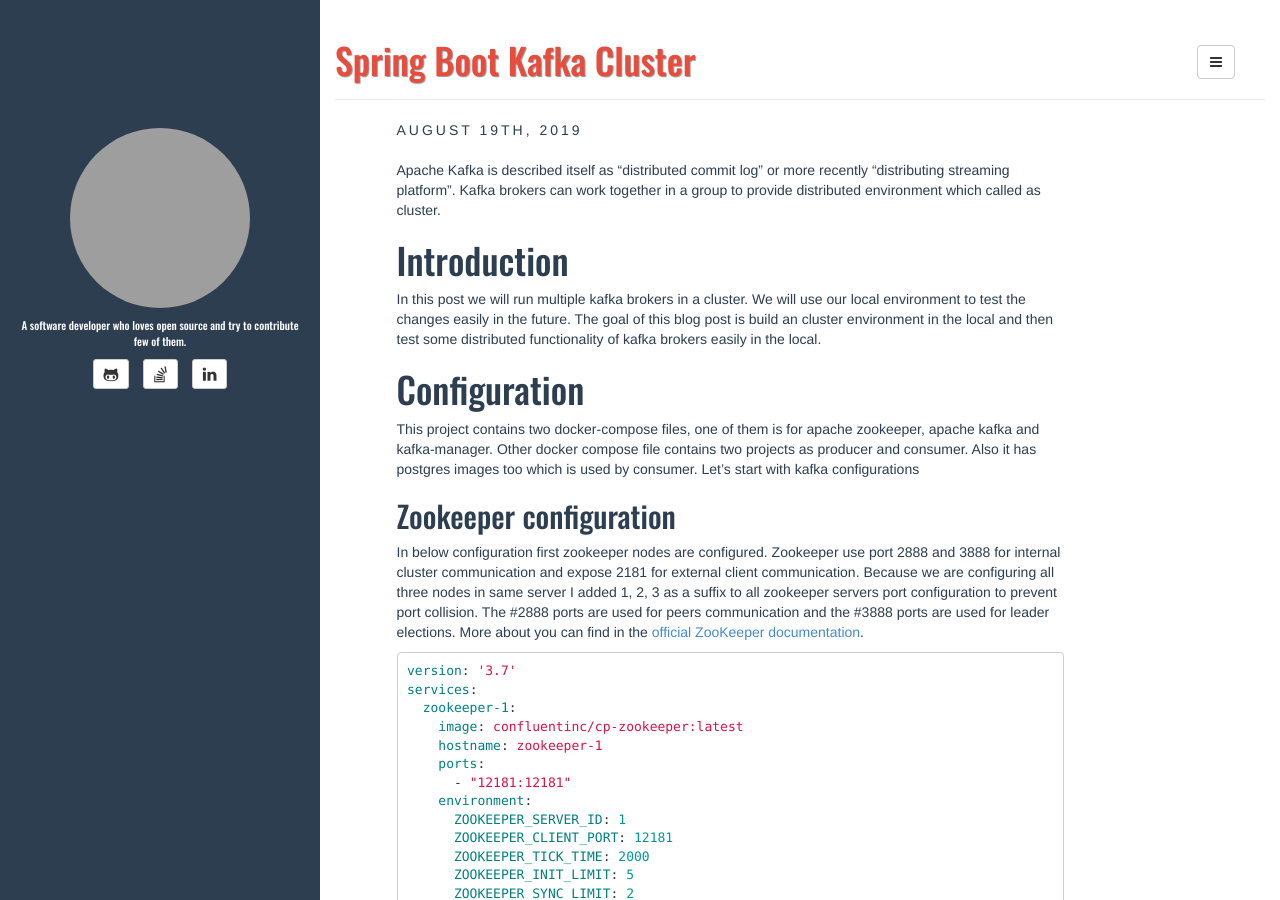
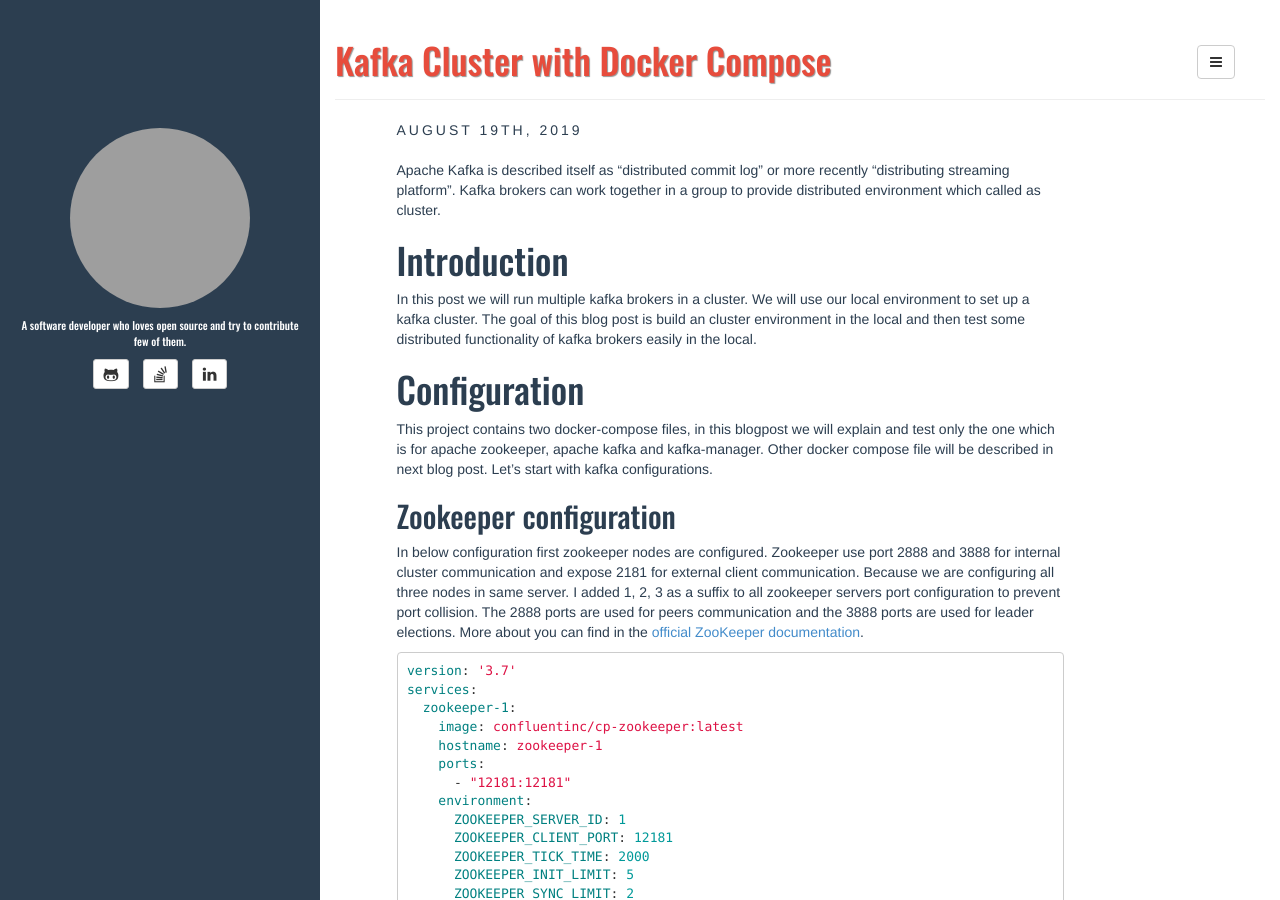
Before and after one commit to dbtek/dbyll, a Jekyll site: the page built from _posts/2019-08-19-Docker-Compose-Kafka-Cluster.md, in a window 1280 px wide and 900 px high. Built offline with Jekyll 4.4.1, drawn with Linux system fonts in a browser that asks for light colours; some web fonts are replaced; comment, search, counter and statistics services are not loaded; some of the changed text lies outside the part shown; grey boxes are pictures that could not be loaded.

Commit message:
Renaming and editorial.

````diff
--- a/_posts/2019-08-19-Spring-Boot-Kafka-Cluster.md
+++ b/_posts/2019-08-19-Docker-Compose-Kafka-Cluster.md
@@ -1,7 +1,7 @@
 ---
 layout: post
-title:  Spring Boot Kafka Cluster
-categories: [spring, docker, docker-compose, kafka]
+title:  Kafka Cluster with Docker Compose
+categories: [docker, docker-compose, kafka]
 fullview: false
 ---
 Apache Kafka is described itself as "distributed commit log" or more recently "distributing streaming platform". Kafka brokers
@@ -9,21 +9,20 @@
 
 # Introduction
 
-In this post we will run multiple kafka brokers in a cluster. We will use our local environment to test the changes
-easily in the future. The goal of this blog post is build an cluster environment in the local and then test some distributed
+In this post we will run multiple kafka brokers in a cluster. We will use our local environment to set up a kafka cluster.
+The goal of this blog post is build an cluster environment in the local and then test some distributed
 functionality of kafka brokers easily in the local.
 
 # Configuration
 
-This project contains two docker-compose files, one of them is for apache zookeeper, apache kafka and kafka-manager. Other docker compose file contains two projects as producer and consumer.
-Also it has postgres images too which is used by consumer. Let's start with kafka configurations
-
+This project contains two docker-compose files, in this blogpost we will explain and test only the one which is for apache zookeeper, apache kafka and kafka-manager. Other docker compose file will be
+described in next blog post. Let's start with kafka configurations.
 
 ## Zookeeper configuration
 
 In below configuration first zookeeper nodes are configured. Zookeeper use port 2888 and 3888 for internal cluster communication and expose 2181 for external client communication.
-Because we are configuring all three nodes in same server I added 1, 2, 3 as a suffix to all zookeeper servers port configuration to prevent port collision.
-The #2888 ports are used for peers communication and the #3888 ports are used for leader elections. More about you can find in the [official ZooKeeper documentation](https://zookeeper.apache.org/doc/current/zookeeperStarted.html).
+Because we are configuring all three nodes in same server. I added 1, 2, 3 as a suffix to all zookeeper servers port configuration to prevent port collision.
+The 2888 ports are used for peers communication and the 3888 ports are used for leader elections. More about you can find in the [official ZooKeeper documentation](https://zookeeper.apache.org/doc/current/zookeeperStarted.html){:target="_blank"}.
 
 ```yaml
 version: '3.7'
@@ -87,7 +86,7 @@
 
 <br />
 
-Because docker-compose file is in kafka folder, default network name is kafka and it added all images name as a default suffix. So
+Because docker-compose file is in kafka folder, default network name is kafka. So
 our image names are kafka_zookeeper_1_1, kafka_zookeeper_2_1, kafka_zookeeper_3_1. Let's connect to kafka_zookeeper_1_1.
 ```docker exec -it docker_zookeeper-1_1 bash```. Now we should be connect to the docker container which is running zookeeper.
 ``` zookeeper-shell 127.0.0.1:12181 ``` with  this command we can connect zookeeper server and run below commands to list root, brokers, topics, consumers.
````
